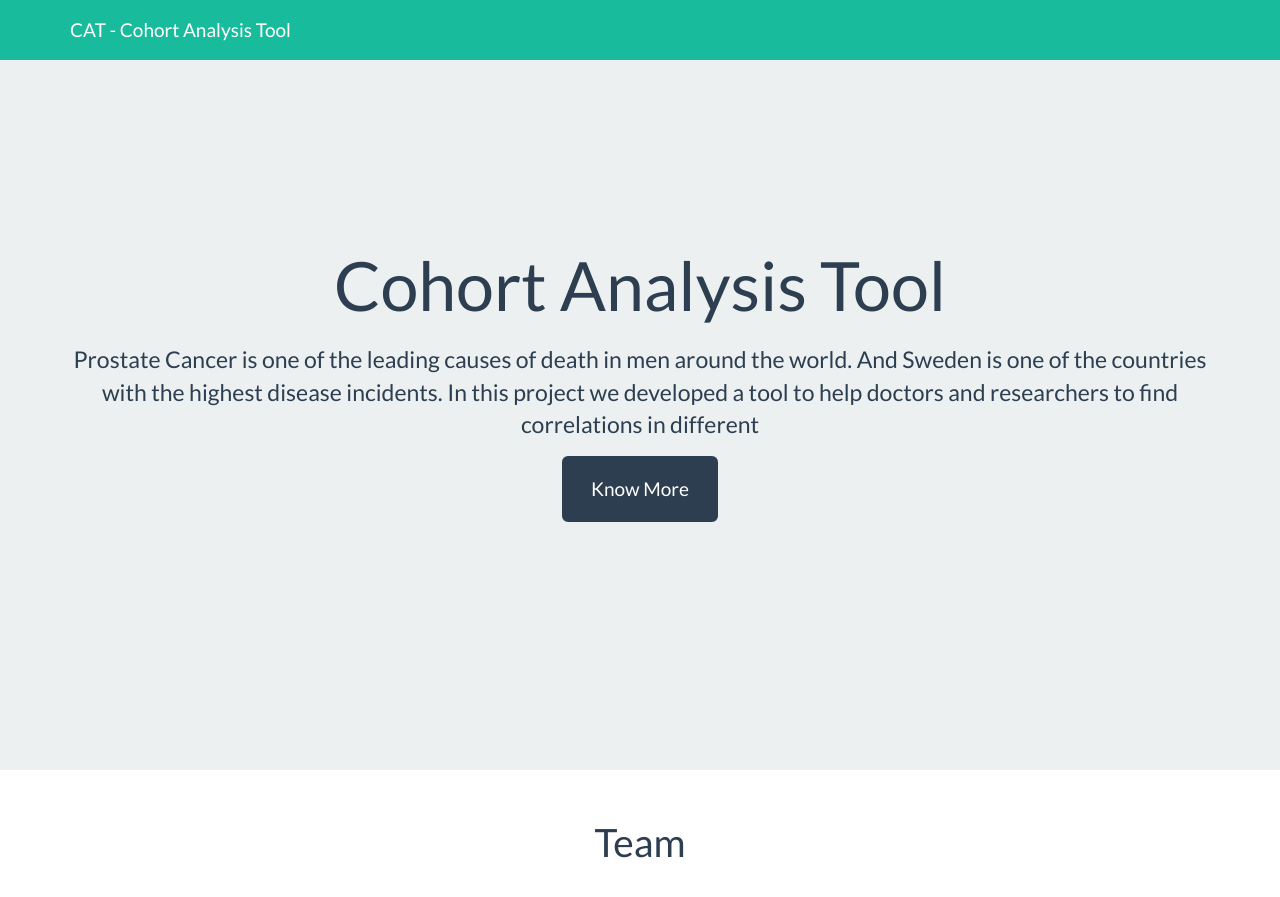
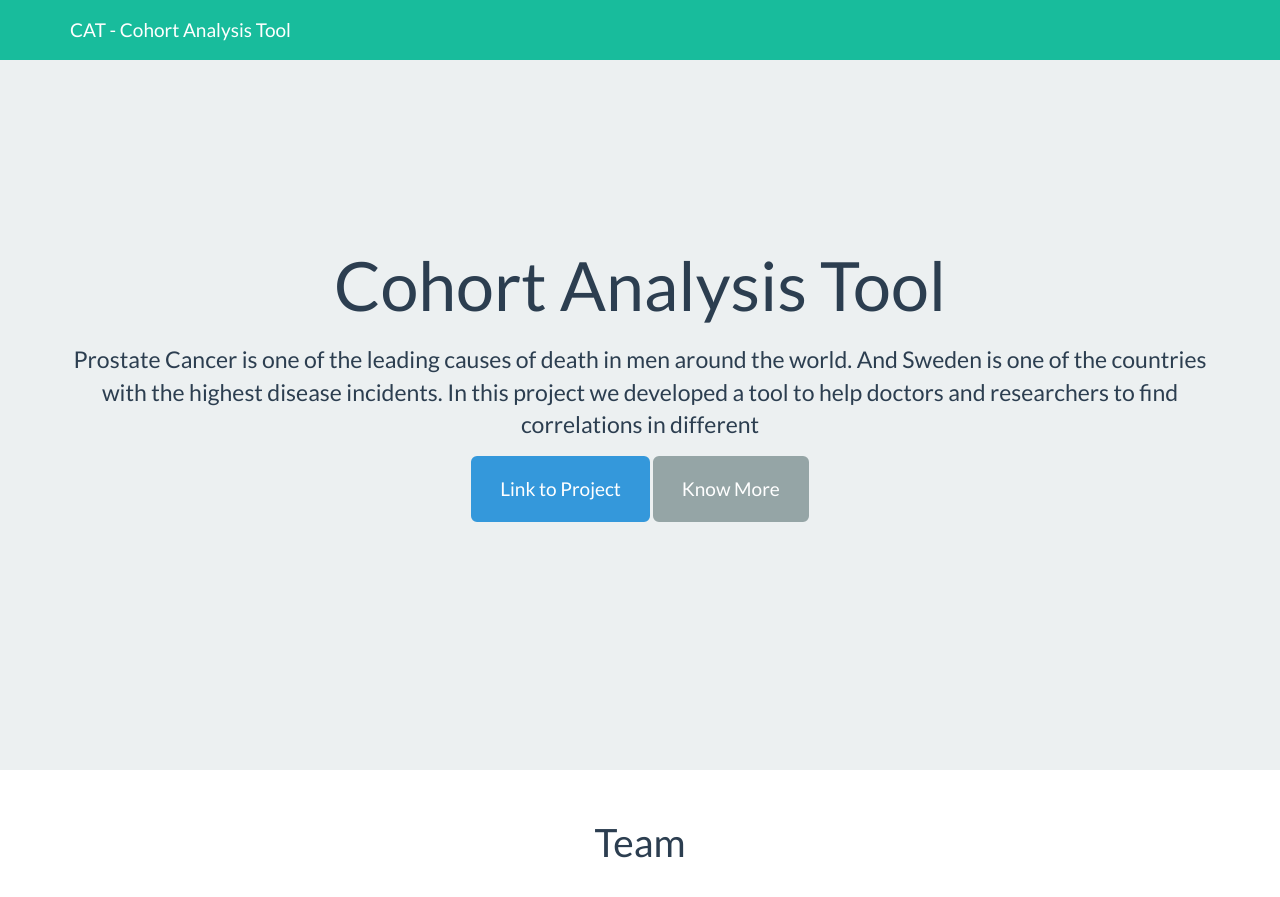
Before and after one commit to raghunayyar/savingprivatenuts, a Jekyll site: the page built from index.md, in a window 1280 px wide and 900 px high. Shown: the top 897 px of the window. Built offline with Jekyll 4.4.1, drawn with Linux system fonts in a browser that asks for light colours.

Commit message:
link to project.

```diff
--- a/_layouts/home.html
+++ b/_layouts/home.html
@@ -10,8 +10,9 @@ layout: default
             Prostate Cancer is one of the leading causes of death in men around the world. And Sweden is one of the countries with the highest disease incidents.
             In this project we developed a tool to help doctors and researchers to find correlations in different
         </p>
-        <div class="text-center">
-            <a href="https://vimeo.com/211194972" style="margin-bottom: 200px;" class="btn btn-primary btn-lg">Know More</a>
+        <div class="text-center" style="margin-bottom: 200px;">
+            <a href="https://raghunayyar.github.io/IVI17/" class="btn btn-info btn-lg">Link to Project</a>
+            <a href="https://vimeo.com/211194972" class="btn btn-default btn-lg">Know More</a>
         </div>
     </div>
 </div>
```
